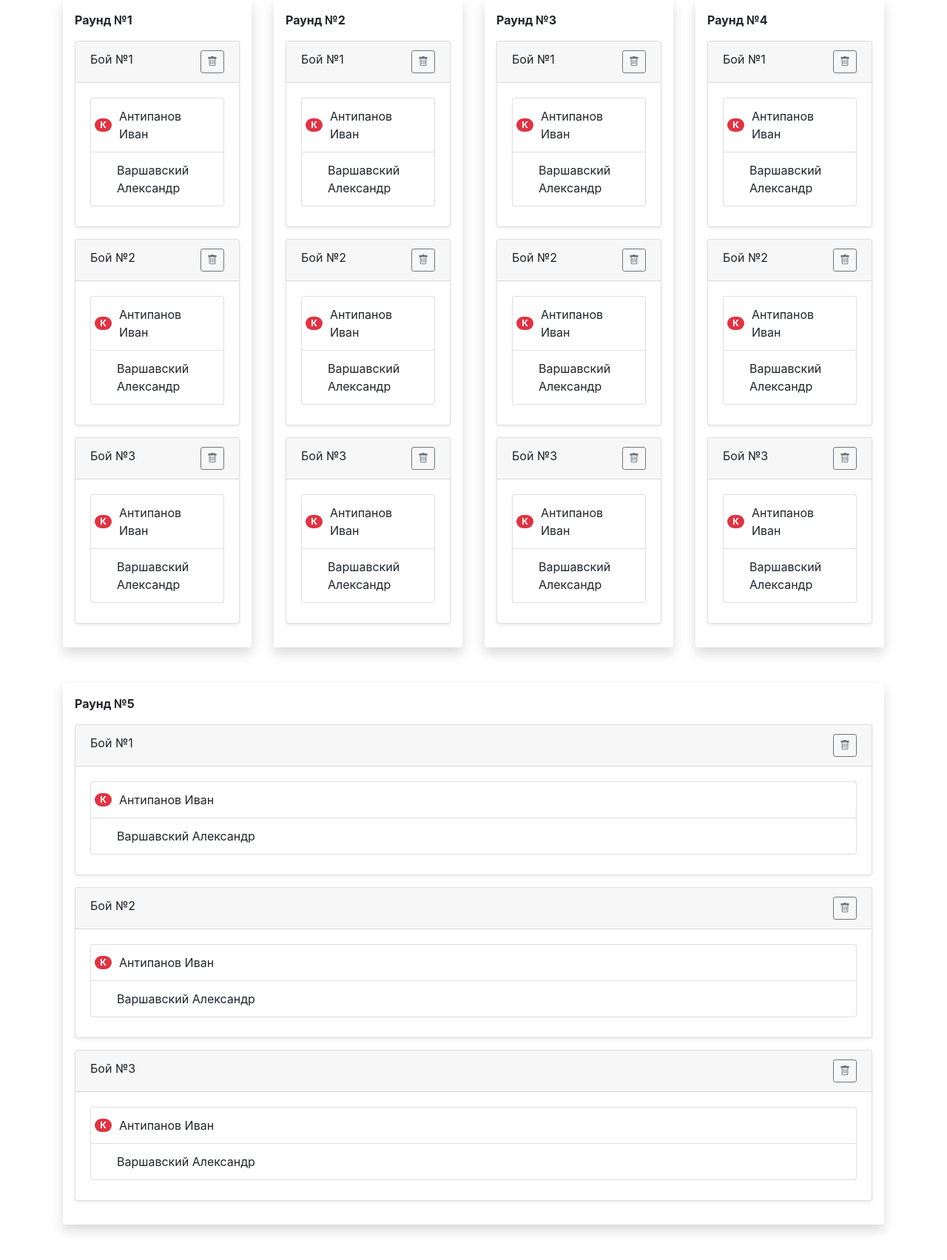
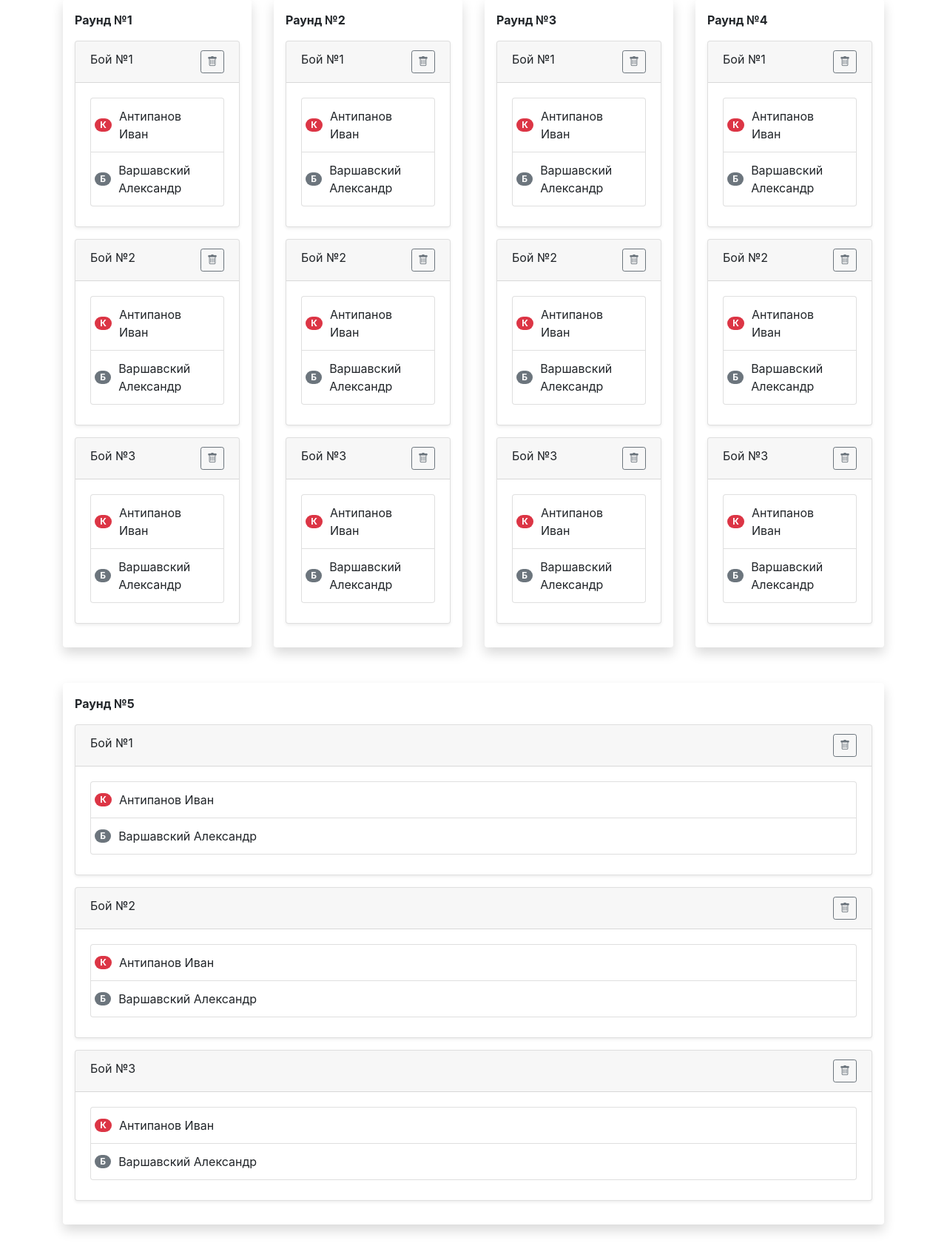
Before and after one commit to Antipanov/fms02, a Flask app: page /fightmap/1 in a window 1280 px wide. Shown: the part 203-1906 px from the top of the page at 74% size. Run offline with Flask 2, Linux system fonts and the light colour scheme; data comes from the database, SQL or seed files in the repository; some libraries are stand-ins or nearby versions.

Commit message:
new page foght constr

```diff
--- a/templates/fight_map.html
+++ b/templates/fight_map.html
@@ -70,11 +70,19 @@
                                               </div>
 
                                           </li>
-                                          <li class="list-group-item d-flex justify-content-between align-items-center">
-                                            <div style="margin-left: 15px">
-                                                Варшавский Александр
-                                            </div>
+                                          <li class="list-group-item d-flex justify-content-start align-items-center" style="padding-left: 5px">
+                                              <span class="badge badge-secondary badge-pill">Б</span>
+                                              <div style="margin-left: 10px">
+                                                  Варшавский Александр
+                                              </div>
+
                                           </li>
+
+<!--                                          <li class="list-group-item d-flex justify-content-between align-items-center">-->
+<!--                                            <div style="margin-left: 15px">-->
+<!--                                                Варшавский Александр-->
+<!--                                            </div>-->
+<!--                                          </li>-->
 
                                         </ul>
 
```
